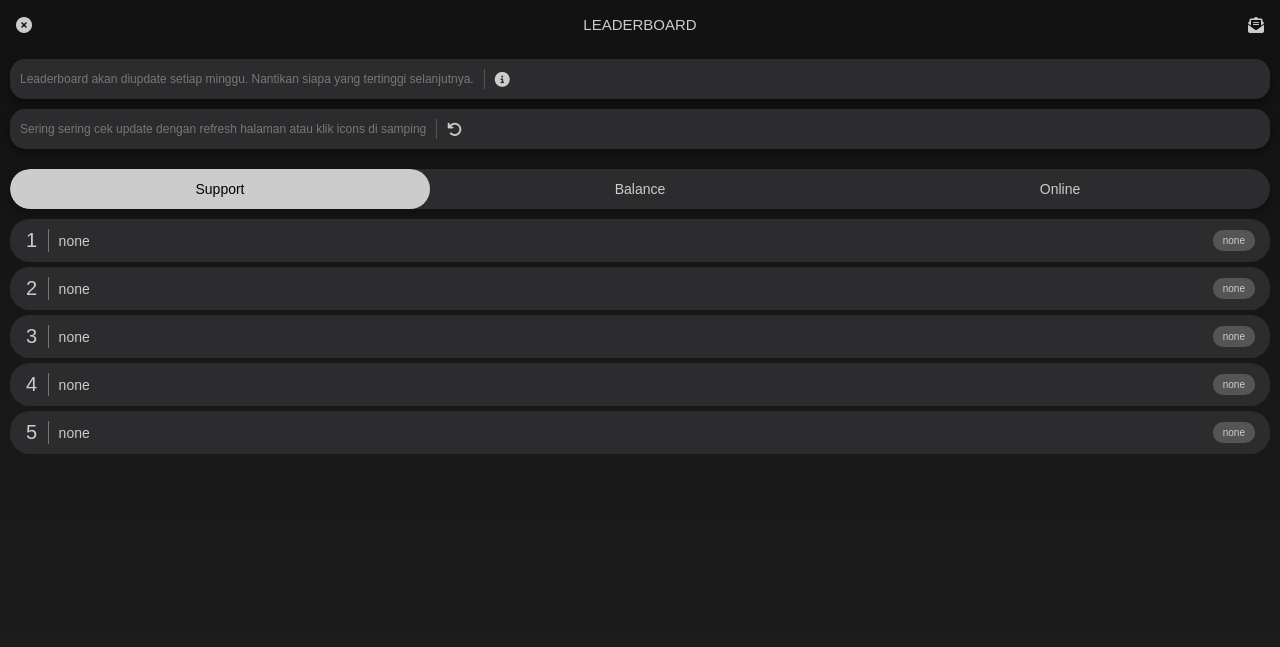
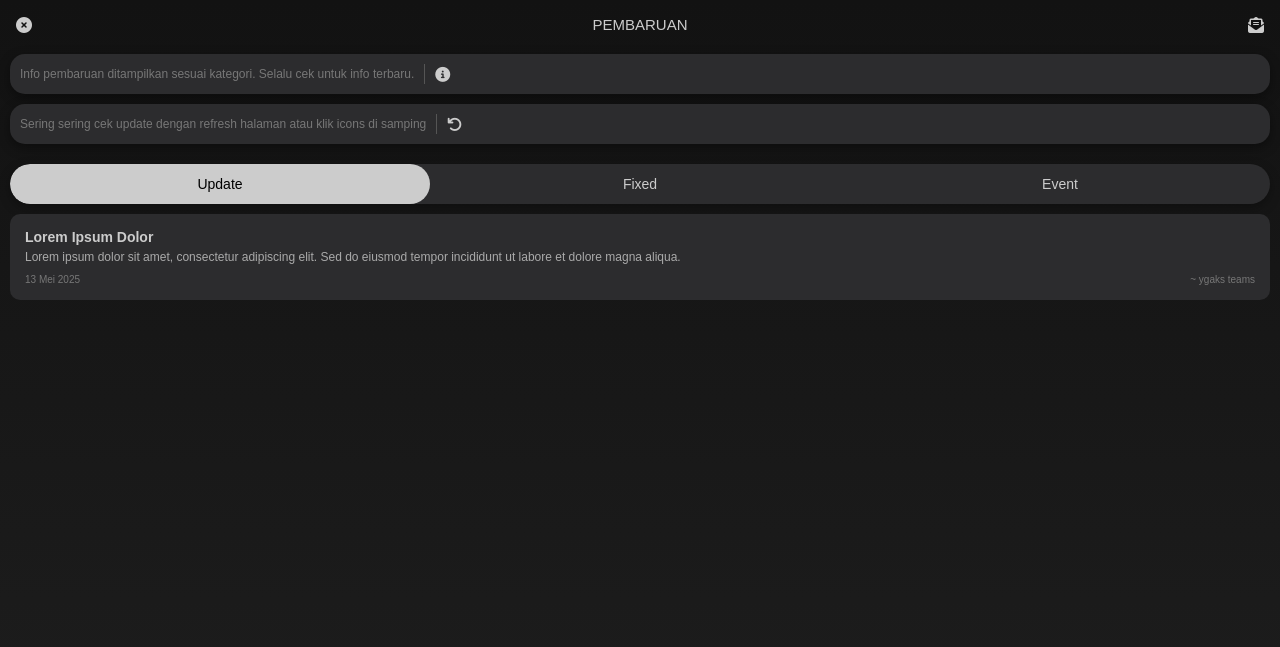
Before and after one commit to YGAKS/plixgo, a plain HTML site: page pembaruan/index.html in a window 1280 px wide. Drawn offline with Linux system fonts and the light colour scheme.

Commit message:
Update index.html

```diff
--- a/pembaruan/index.html
+++ b/pembaruan/index.html
@@ -1,8 +1,7 @@
 <!DOCTYPE html>
 <html lang="en">
 <head>
-  <meta charset="UTF-8" /><meta name="viewport" content="width=device-width, initial-scale=1.0"/>
-  <link rel="stylesheet" href="https://cdnjs.cloudflare.com/ajax/libs/font-awesome/6.5.0/css/all.min.css">
+  <meta charset="UTF-8" /><meta name="viewport" content="width=device-width, initial-scale=1.0"/><link rel="stylesheet" href="https://cdnjs.cloudflare.com/ajax/libs/font-awesome/6.5.0/css/all.min.css">
   <style>
     * {
       box-sizing: border-box;
@@ -13,8 +12,11 @@
     body {
       font-family: 'Arial', sans-serif;
       background: linear-gradient(to bottom, #121212, #1e1e1e);
-      color: #f0f0f0;
+      color: #ccc;
       min-height: 100vh;
+      height: 100vh;
+      display: flex;
+      flex-direction: column;
       user-select: none;
     }
 
@@ -29,6 +31,7 @@
       align-items: center;
       padding: 1rem;
       color: #ccc;
+      flex-shrink: 0;
     }
 
     .top-bar span {
@@ -40,13 +43,13 @@
     }
 
     .top-bar i:active {
-     opacity: 0.5;
+      opacity: 0.5;
     }
 
     .info-card {
       background: #2c2c2e;
       padding: 10px;
-      margin: 10px;
+      margin: 5px 10px;
       border-radius: 15px;
       box-shadow: 0 4px 12px rgba(0,0,0,0.4);
       flex-shrink: 0;
@@ -147,7 +150,8 @@
     }
 
     .tab-bar-wrapper {
-      margin: 20px 10px 10px 10px;
+      margin: 15px 10px 0 10px;
+      flex-shrink: 0;
     }
 
     .tab-bar {
@@ -191,55 +195,44 @@
     }
 
     .tab-content {
-      padding: 0 10px;
+      padding: 10px;
+      height: 55vh;
+      overflow-y: auto;
     }
 
     .card-list {
+      background: #2c2c2e;
+      padding: 15px;
+      margin-bottom: 5px;
+      border-radius: 10px;
+      display: flex;
+      flex-direction: column;
+      justify-content: space-between;
+      position: relative;
+      opacity: 0;
+      transform: translateY(20px);
+      animation-fill-mode: forwards;
+    }
+
+    .card-title {
+      font-size: 14px;
+      font-weight: bold;
+      margin-bottom: 5px;
+      color: #ccc;
+    }
+
+    .card-desc {
+      font-size: 12px;
+      color: #aaa;
+      flex: 1;
+    }
+
+    .card-footer {
+      font-size: 10px;
       display: flex;
       justify-content: space-between;
-      background: #2c2c2e;
-      padding: 10px 15px;
-      border-radius: 20px;
-      margin: 5px 0;
-      align-items: center;
-      opacity: 0;
-      transform: translateY(20px);
-      transition: opacity 0.4s ease, transform 0.4s ease;
-    }
-
-    .card-list.show {
-      opacity: 1;
-      transform: translateY(0);
-    }
-
-    .card-list .rank {
-      font-size: 20px;
-      color: #ccc;
-      margin-right: 0.6rem;
-      padding-right: 10px;
-      border-right: 1px #777 solid;
-      width: 24px;
-      text-align: center;
-    }
-
-    .card-list .info {
-      display: flex;
-      align-items: center;
-    }
-
-    .card-list .text {
-      display: flex;
-      color: #ccc;
-      flex-direction: column;
-      font-size: 14px;
-    }
-
-    .card-list .amount {
-      background: #555;
-      padding: 5px 10px;
-      border-radius: 10px;
-      font-size: 10px;
-      color: #ccc;
+      color: #777;
+      margin-top: 10px;
     }
 
     .tab-section {
@@ -249,58 +242,47 @@
     .tab-section.active {
       display: block;
     }
+
+    @keyframes cardSlideUp {
+      to {
+        opacity: 1;
+        transform: translateY(0);
+      }
+    }
   </style>
 </head>
 <body>
- <div class="floating-overlay" id="infoOverlay" onclick="hideOverlay(event,'infoOverlay')"><div class="floating-box" onclick="event.stopPropagation()"><p>Kami terus memperbarui aplikasi ini untuk memastikan pengalaman terbaik bagi pengguna. pastikan refresh halaman berkala untuk mendapatkan update <small><a href="https://chat.whatsapp.com/BXCrLMzyx0D6WGAfmvMbCT" target="_blank">bergabung ke komunitas..</a></small></p><div class="floating-btn" onclick="location.reload()">Tutup</div></div></div><div class="floating-overlay" id="feedbackOverlay" onclick="hideOverlay(event,'feedbackOverlay')"><div class="floating-box" onclick="event.stopPropagation()"><p>Kami sangat menghargai umpan balik dari Anda. Silakan kirim saran, kritik, atau pertanyaan Anda agar kami bisa menjadi lebih baik. <small><a href="mailto:plixbantuan@email.com" target="_blank">saran feedback..</a></small></p><div class="floating-btn" onclick="location.reload()">Tutup</div></div></div>
 
-<div class="top-bar"><i class="fas fa-times-circle" onclick="history.back()"></i><span>LEADERBOARD</span><i class="fas fa-envelope-open-text" onclick="showOverlay('feedbackOverlay')"></i></div>
+<div class="floating-overlay" id="infoOverlay" onclick="hideOverlay(event,'infoOverlay')"><div class="floating-box" onclick="event.stopPropagation()"><p>Kami terus memperbarui aplikasi ini untuk memastikan pengalaman terbaik bagi pengguna. pastikan refresh halaman berkala untuk mendapatkan update <small><a href="https://chat.whatsapp.com/BXCrLMzyx0D6WGAfmvMbCT" target="_blank">bergabung ke komunitas..</a></small></p><div class="floating-btn" onclick="location.reload()">Tutup</div></div></div><div class="floating-overlay" id="feedbackOverlay" onclick="hideOverlay(event,'feedbackOverlay')"><div class="floating-box" onclick="event.stopPropagation()"><p>Kami sangat menghargai umpan balik dari Anda. Silakan kirim saran, kritik, atau pertanyaan Anda agar kami bisa menjadi lebih baik. <small><a href="mailto:plixbantuan@email.com" target="_blank">saran feedback..</a></small></p><div class="floating-btn" onclick="location.reload()">Tutup</div></div></div>
 
-<div class="info-card"><div class="info-content"><p>Leaderboard akan diupdate setiap minggu. Nantikan siapa yang tertinggi selanjutnya.</p><div class="divider"></div><i class="fas fa-info-circle" onclick="showOverlay('infoOverlay')"></i></div></div>
+<div class="top-bar"><i class="fas fa-times-circle" onclick="history.back()"></i><span>PEMBARUAN</span><i class="fas fa-envelope-open-text" onclick="showOverlay('feedbackOverlay')"></i></div>
+
+<div class="info-card"><div class="info-content"><p>Info pembaruan ditampilkan sesuai kategori. Selalu cek untuk info terbaru.</p><div class="divider"></div><i class="fas fa-info-circle" onclick="showOverlay('infoOverlay')"></i></div></div>
 
 <div class="info-card"><div class="info-content"><p>Sering sering cek update dengan refresh halaman atau klik icons di samping</p><div class="divider"></div><i class="fas fa-undo" onclick="location.reload()"></i></div></div>
 
-<div class="tab-bar-wrapper">
-  <div class="tab-bar">
-    <div class="tab active" onclick="switchTab(0)">Support</div>
-    <div class="tab" onclick="switchTab(1)">Balance</div>
-    <div class="tab" onclick="switchTab(2)">Online</div>
-    <div class="tab-indicator" id="indicator"></div>
-  </div>
-</div>
+<div class="tab-bar-wrapper"><div class="tab-bar"><div class="tab active" onclick="switchTab(0)">Update</div><div class="tab" onclick="switchTab(1)">Fixed</div><div class="tab" onclick="switchTab(2)">Event</div><div class="tab-indicator" id="indicator"></div></div></div>
 
-<div class="tab-content">
+<div class="tab-content"><div class="tab-section active">
 
-  <div class="tab-section active">
+<div class="card-list"><div class="card-title">Lorem Ipsum Dolor</div><div class="card-desc">Lorem ipsum dolor sit amet, consectetur adipiscing elit. Sed do eiusmod tempor incididunt ut labore et dolore magna aliqua.</div><div class="card-footer"><span>13 Mei 2025</span><span>~ ygaks teams</span></div>
 
-    <div class="card-list"><div class="info"><div class="rank">1</div><div class="text">none</div></div><div class="amount">none</div></div>
-    <div class="card-list"><div class="info"><div class="rank">2</div><div class="text">none</div></div><div class="amount">none</div></div>
-    <div class="card-list"><div class="info"><div class="rank">3</div><div class="text">none</div></div><div class="amount">none</div></div>
-    <div class="card-list"><div class="info"><div class="rank">4</div><div class="text">none</div></div><div class="amount">none</div></div>
-    <div class="card-list"><div class="info"><div class="rank">5</div><div class="text">none</div></div><div class="amount">none</div></div>
-  </div>
+</div></div>
 
-  <div class="tab-section">
+<div class="tab-section">
 
-    <div class="card-list"><div class="info"><div class="rank">1</div><div class="text">none</div></div><div class="amount">none</div></div>
-    <div class="card-list"><div class="info"><div class="rank">2</div><div class="text">none</div></div><div class="amount">none</div></div>
-    <div class="card-list"><div class="info"><div class="rank">3</div><div class="text">none</div></div><div class="amount">none</div></div>
-    <div class="card-list"><div class="info"><div class="rank">4</div><div class="text">none</div></div><div class="amount">none</div></div>
-    <div class="card-list"><div class="info"><div class="rank">5</div><div class="text">none</div></div><div class="amount">none</div></div>
-  </div>
-
-  <div class="tab-section">
-
-    <div class="card-list"><div class="info"><div class="rank">1</div><div class="text">none</div></div><div class="amount">none</div></div>
-    <div class="card-list"><div class="info"><div class="rank">2</div><div class="text">none</div></div><div class="amount">none</div></div>
-    <div class="card-list"><div class="info"><div class="rank">3</div><div class="text">none</div></div><div class="amount">none</div></div>
-    <div class="card-list"><div class="info"><div class="rank">4</div><div class="text">none</div></div><div class="amount">none</div></div>
-    <div class="card-list"><div class="info"><div class="rank">5</div><div class="text">none</div></div><div class="amount">none</div></div>
-  </div>
+<div class="card-list"><div class="card-title">Lorem Ipsum Dolor</div><div class="card-desc">Lorem ipsum dolor sit amet, consectetur adipiscing elit. Sed do eiusmod tempor incididunt ut labore et dolore magna aliqua.</div><div class="card-footer"><span>13 Mei 2025</span><span>~ ygaks teams</span></div></div>
 
 </div>
 
-<script>function switchTab(i){const t=document.querySelectorAll(".tab"),e=document.querySelectorAll(".tab-section"),n=document.getElementById("indicator");t.forEach((t,o)=>{t.classList.toggle("active",o===i)}),e.forEach((t,o)=>{if(o===i){t.classList.add("active");const i=t.querySelectorAll(".card-list");i.forEach(t=>t.classList.remove("show")),i.forEach((t,e)=>{setTimeout(()=>{t.classList.add("show")},150*e)})}else t.classList.remove("active")}),n.style.left=33.33*i+"%"}window.addEventListener("load",()=>{const i=document.querySelector(".tab-section.active");if(i){const t=i.querySelectorAll(".card-list");t.forEach(t=>t.classList.remove("show")),t.forEach((t,e)=>{setTimeout(()=>{t.classList.add("show")},150*e)})}});</script><script>function showOverlay(i){document.getElementById(i).classList.add("show")}function hideOverlay(e,i){document.getElementById(i).classList.remove("show")}</script>
+<div class="tab-section">
 
+<div class="card-list"><div class="card-title">Lorem Ipsum Dolor</div><div class="card-desc">Lorem ipsum dolor sit amet, consectetur adipiscing elit. Sed do eiusmod tempor incididunt ut labore et dolore magna aliqua.</div><div class="card-footer"><span>13 Mei 2025</span><span>~ ygaks teams</span></div></div>
+
+</div></div>
+
+
+<script>function switchTab(i){const t=document.querySelectorAll(".tab"),e=document.querySelectorAll(".tab-section"),n=document.getElementById("indicator");t.forEach((t,o)=>t.classList.toggle("active",o===i)),e.forEach((t,o)=>{t.classList.toggle("active",o===i),o===i&&t.querySelectorAll(".card-list").forEach((t,i)=>{t.style.animation="none",t.style.opacity=0,t.style.transform="translateY(20px)",void t.offsetWidth,t.style.animation="cardSlideUp 0.5s ease forwards",t.style.animationDelay=`${i*.15}s`})}),n.style.left=33.33*i+"%"}window.addEventListener("load",()=>{const i=document.querySelector(".tab-section.active");if(i)i.querySelectorAll(".card-list").forEach((t,e)=>{t.style.animation="none",t.style.opacity=0,t.style.transform="translateY(20px)",void t.offsetWidth,t.style.animation="cardSlideUp 0.5s ease forwards",t.style.animationDelay=`${e*.15}s`})});</script>
+<script>function showOverlay(i){document.getElementById(i).classList.add("show")}function hideOverlay(e,i){document.getElementById(i).classList.remove("show")}</script>
 </body>
 </html>
```
